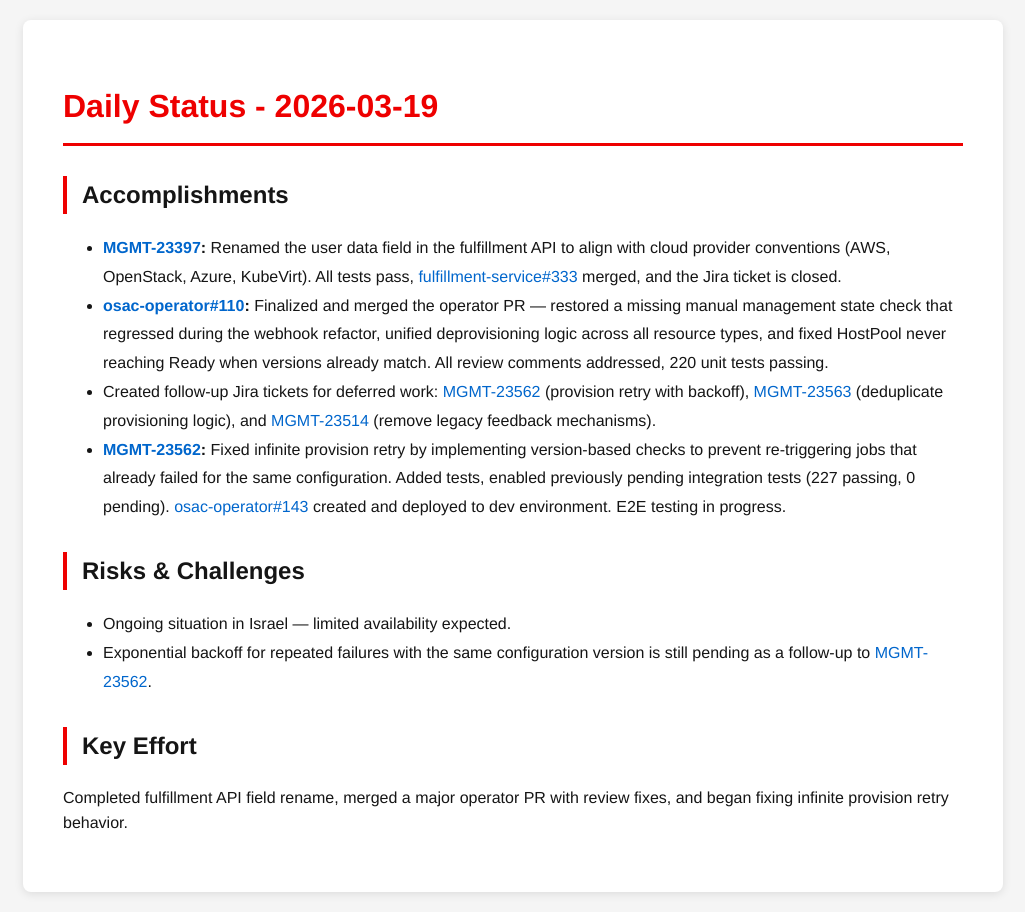
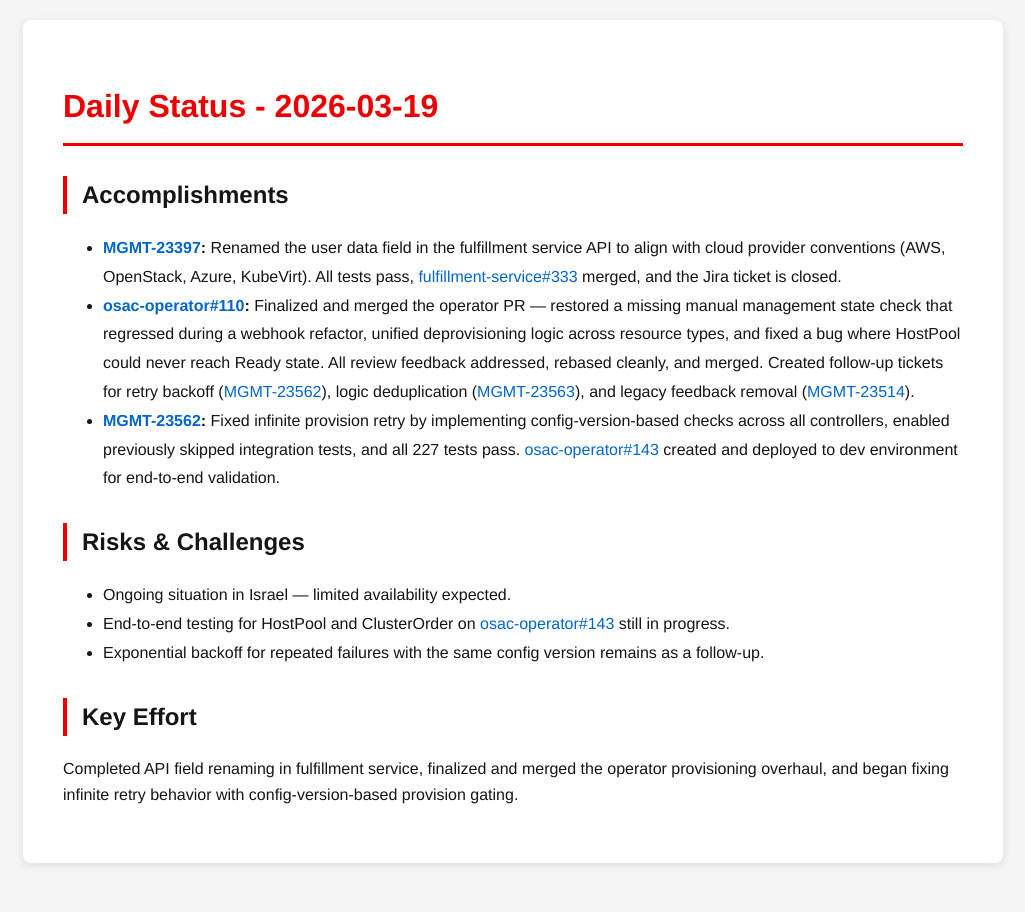
Before and after one commit to tzvatot/daily-status, a Jekyll site: the page built from 2026-03-19.md, in a window 1280 px wide. Shown: the whole page, without its empty margins (127-1152 px from the left). Built offline with Jekyll 4.4.1, drawn with Linux system fonts in a browser that asks for light colours.

Commit message:
Daily status update - 2026-03-19

```diff
--- a/2026-03-19.md
+++ b/2026-03-19.md
@@ -7,14 +7,14 @@
 # Daily Status - 2026-03-19
 
 ## Accomplishments
-- **[MGMT-23397](https://issues.redhat.com/browse/MGMT-23397):** Renamed the user data field in the fulfillment API to align with cloud provider conventions (AWS, OpenStack, Azure, KubeVirt). All tests pass, [fulfillment-service#333](https://github.com/osac-project/fulfillment-service/pull/333) merged, and the Jira ticket is closed.
-- **[osac-operator#110](https://github.com/osac-project/osac-operator/pull/110):** Finalized and merged the operator PR — restored a missing manual management state check that regressed during the webhook refactor, unified deprovisioning logic across all resource types, and fixed HostPool never reaching Ready when versions already match. All review comments addressed, 220 unit tests passing.
-- Created follow-up Jira tickets for deferred work: [MGMT-23562](https://issues.redhat.com/browse/MGMT-23562) (provision retry with backoff), [MGMT-23563](https://issues.redhat.com/browse/MGMT-23563) (deduplicate provisioning logic), and [MGMT-23514](https://issues.redhat.com/browse/MGMT-23514) (remove legacy feedback mechanisms).
-- **[MGMT-23562](https://issues.redhat.com/browse/MGMT-23562):** Fixed infinite provision retry by implementing version-based checks to prevent re-triggering jobs that already failed for the same configuration. Added tests, enabled previously pending integration tests (227 passing, 0 pending). [osac-operator#143](https://github.com/osac-project/osac-operator/pull/143) created and deployed to dev environment. E2E testing in progress.
+- **[MGMT-23397](https://issues.redhat.com/browse/MGMT-23397):** Renamed the user data field in the fulfillment service API to align with cloud provider conventions (AWS, OpenStack, Azure, KubeVirt). All tests pass, [fulfillment-service#333](https://github.com/osac-project/fulfillment-service/pull/333) merged, and the Jira ticket is closed.
+- **[osac-operator#110](https://github.com/osac-project/osac-operator/pull/110):** Finalized and merged the operator PR — restored a missing manual management state check that regressed during a webhook refactor, unified deprovisioning logic across resource types, and fixed a bug where HostPool could never reach Ready state. All review feedback addressed, rebased cleanly, and merged. Created follow-up tickets for retry backoff ([MGMT-23562](https://issues.redhat.com/browse/MGMT-23562)), logic deduplication ([MGMT-23563](https://issues.redhat.com/browse/MGMT-23563)), and legacy feedback removal ([MGMT-23514](https://issues.redhat.com/browse/MGMT-23514)).
+- **[MGMT-23562](https://issues.redhat.com/browse/MGMT-23562):** Fixed infinite provision retry by implementing config-version-based checks across all controllers, enabled previously skipped integration tests, and all 227 tests pass. [osac-operator#143](https://github.com/osac-project/osac-operator/pull/143) created and deployed to dev environment for end-to-end validation.
 
 ## Risks & Challenges
 - Ongoing situation in Israel — limited availability expected.
-- Exponential backoff for repeated failures with the same configuration version is still pending as a follow-up to [MGMT-23562](https://issues.redhat.com/browse/MGMT-23562).
+- End-to-end testing for HostPool and ClusterOrder on [osac-operator#143](https://github.com/osac-project/osac-operator/pull/143) still in progress.
+- Exponential backoff for repeated failures with the same config version remains as a follow-up.
 
 ## Key Effort
-Completed fulfillment API field rename, merged a major operator PR with review fixes, and began fixing infinite provision retry behavior.
+Completed API field renaming in fulfillment service, finalized and merged the operator provisioning overhaul, and began fixing infinite retry behavior with config-version-based provision gating.
```
